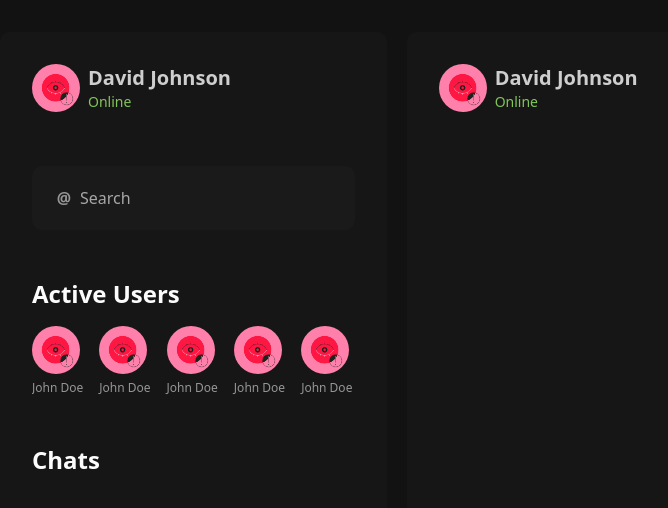
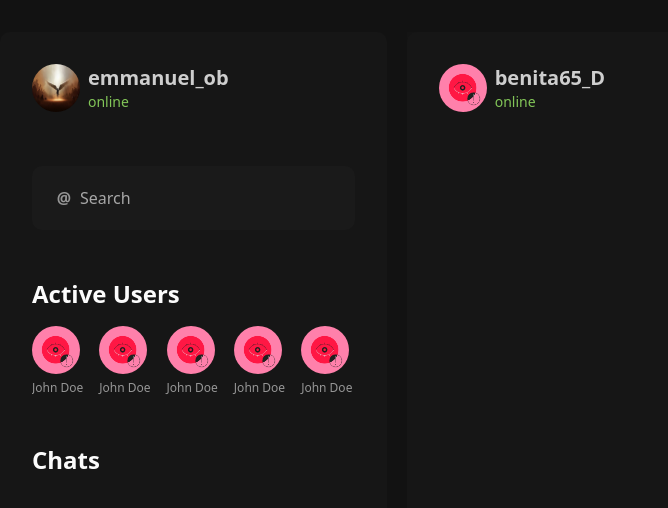
Before and after one commit to fortuneehis/chatty-frontend, a Next.js app: page / in a window 1280 px wide. Shown: the top 508 px of the page, without its empty margins (40-708 px from the left). Built offline with nearby package versions, Linux system fonts and the light colour scheme; no server answers.

Commit message:
Building the UI 3 ✨

```diff
--- a/components/ActiveUsers.tsx
+++ b/components/ActiveUsers.tsx
@@ -12,9 +12,9 @@ const ActiveUsers = () => {
     useEffect(()=> {
         let time = setTimeout(()=> {
             setLoading(false)
-        }, 3000)
+        }, 4000)
         return () => clearTimeout(time)
-    }, [loading])
+    }, [])
 
     return (
         loading ? <ActiveUsersSkeleton/> : (
@@ -22,7 +22,7 @@ const ActiveUsers = () => {
             <h1 className="text-light-100 font-bold text-2xl mb-4">Active Users</h1>
             <ul className="overflow-auto flex">
                 {
-                    Array(8).fill(8).map(i=>(
+                    Array(8).fill([1,2,3,4,5,6,7,8]).map(i=>(
                         <li key={i} className="shrink-0 pr-4">
                             <Image className="rounded-full" src="/unnamed.png" width={48} height={48}/>
                             <p className="text-light-40 text-xs">John Doe</p>
--- a/components/Chatbox.tsx
+++ b/components/Chatbox.tsx
@@ -4,16 +4,17 @@ import MiniProfile from "./MiniProfile"
 
 const ChatBox = () => {
     return (
-        <main className="fixed z-10 top-0 w-full md:relative md:col-start-4 md:col-end-9 lg:col-start-5 lg:col-end-13 mt-14 md:mt-0 h-full bg-dark-80 rounded-tl-[10px] rounded-tr-[10px] md:rounded-[10px] p-8 flex flex-col">
+        <main className="fixed bg-dark-60 z-10 top-0 w-full md:relative md:col-start-4 md:col-end-9 lg:col-start-5 lg:col-end-13 h-full bg-opacity-30">
+            <div className="w-full mt-14 md:mt-0 h-full bg-dark-80 rounded-tl-[10px] rounded-tr-[10px] md:rounded-[10px] p-8 flex flex-col">
             <div className="">
-                <MiniProfile/>
+                <MiniProfile profileImg="/unnamed.png" username="benita65_D" status="online"/>
             </div>
             <ul className="">
                 <li className="">
 
                 </li>
             </ul>
-
+           </div>
         </main>
     )
 }
--- a/components/MiniProfile.tsx
+++ b/components/MiniProfile.tsx
@@ -4,7 +4,14 @@ import config from "../utils/config"
 import { MiniProfileSkeleton } from "./skeleton"
 
 
-const MiniProfile = () => {
+type MiniProfileProps = {
+    profileImg: string
+    username: string
+    status: string
+}
+
+
+const MiniProfile = ({profileImg, username, status}: MiniProfileProps) => {
     const [loading, setLoading] = useState(true)
 
     useEffect(()=> {
@@ -12,17 +19,17 @@ const MiniProfile = () => {
             setLoading(false)
         }, 3000)
         return () => clearTimeout(time)
-    }, [loading])
+    }, [])
 
     return (
         loading ? <MiniProfileSkeleton/> : (
        <div className="flex">
-           <div className="">
-            <Image src="/unnamed.png" className="rounded-full" width={48} height={48}/>
+           <div className="max-w-[48px] shrink-0">
+            <Image src={profileImg} className="rounded-full" width={48} height={48}/>
            </div>
            <div className="ml-2">
-               <h2 className="text-light-80 text-lg lg:text-xl font-bold">David Johnson</h2>
-               <p className="text-green text-sm">Online</p>
+               <h2 className="text-light-80 text-lg lg:text-xl font-bold">{username}</h2>
+               <p className="text-green text-sm">{status}</p>
            </div>
        </div>
         )
--- a/components/Sidebar.tsx
+++ b/components/Sidebar.tsx
@@ -1,3 +1,4 @@
+import { useUser } from "../provider/hooks"
 import ActiveUsers from "./ActiveUsers"
 import Chats from "./Chats"
 import MiniProfile from "./MiniProfile"
@@ -6,9 +7,12 @@ import { ActiveUsersSkeleton, MiniProfileSkeleton } from "./skeleton"
 
 
 const Sidebar = () => {
+
+    // const [user, _] = useUser()
+
     return (
-        <aside className=" w-full col-start-1 col-end-5 md:col-start-1 md:col-end-4 lg:col-start-1 lg:col-end-5 h-full bg-dark-80 md:rounded-[10px] p-8">
-            <MiniProfile/>
+        <aside className=" w-full overflow-y-auto col-start-1 col-end-5 md:col-start-1 md:col-end-4 lg:col-start-1 lg:col-end-5 h-full bg-dark-80 md:rounded-[10px] p-8 z-[1]">
+            <MiniProfile profileImg="/unnamed(2).jpg" username="emmanuel_ob" status="online"/>
             {/* <MiniProfileSkeleton/> */}
             <SearchBar/>
             {/* <ActiveUsersSkeleton/> */}
--- a/components/skeleton/ActiveUsersSkeleton.tsx
+++ b/components/skeleton/ActiveUsersSkeleton.tsx
@@ -7,7 +7,7 @@ const ActiveUsersSkeleton = () => {
             <ul className="overflow-hidden flex">
                 {
                     Array(5).fill([1,2,3,4,5]).map(i=>(
-                        <li key={i} className="shrink-0 px-2 flex flex-col items-center">
+                        <li key={i} className="shrink-0 pr-2 flex flex-col items-center">
                             <div className="w-12 h-12 rounded-full bg-dark-60"></div>
                             <div className="bg-dark-60 w-8 h-2 mt-1"></div>
                         </li>
--- a/pages/index.tsx
+++ b/pages/index.tsx
@@ -5,7 +5,7 @@ import { ChatBox, SideBar } from '../components'
 
 const App: NextPage = () => {
   return (
-    <main className="xl:max-w-[1440px] grid grid-cols-4 md:grid-cols-8 lg:grid-cols-12 h-screen gap-5 md:px-10 md:py-8">
+    <main className="xl:max-w-[1440px] grid grid-cols-4 md:grid-cols-8 lg:grid-cols-12 h-screen gap-5 md:px-10 md:py-8 w-screen">
       <SideBar/>
       <ChatBox/>
     </main>
--- /dev/null
+++ b/pages/login.tsx
@@ -0,0 +1,20 @@
+import { NextPage } from "next"
+
+
+
+const Login: NextPage  = (props) => {
+    return (
+        <></>
+
+    )
+}
+
+export const getServerSideProps = () => {
+    return {
+        props: {
+
+        }
+    }
+}
+
+export default Login
--- /dev/null
+++ b/pages/register.tsx
@@ -0,0 +1,20 @@
+import { NextPage } from "next"
+
+
+
+const Register: NextPage  = () => {
+    return (
+        <></>
+
+    )
+}
+
+export const getServerSideProps = () => {
+    return {
+        props: {
+
+        }
+    }
+}
+
+export default Register
--- a/provider/socket.provider.tsx
+++ b/provider/socket.provider.tsx
@@ -1,5 +1,4 @@
-import { userInfo } from "os"
-import { createContext, ReactNode, useMemo, useState } from "react"
+import { createContext, ReactNode, useMemo } from "react"
 import io, { Socket } from "socket.io-client"
 import config from "../utils/config"
 import { useUser } from "./hooks"
```
Also changed, not shown: public/unnamed(2).jpg (added), todo.txt.
